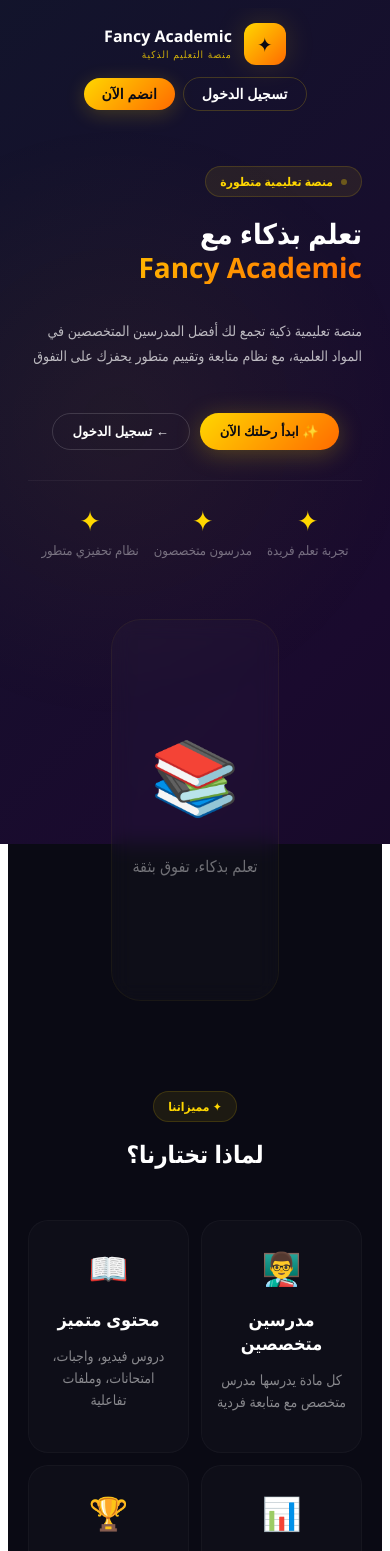
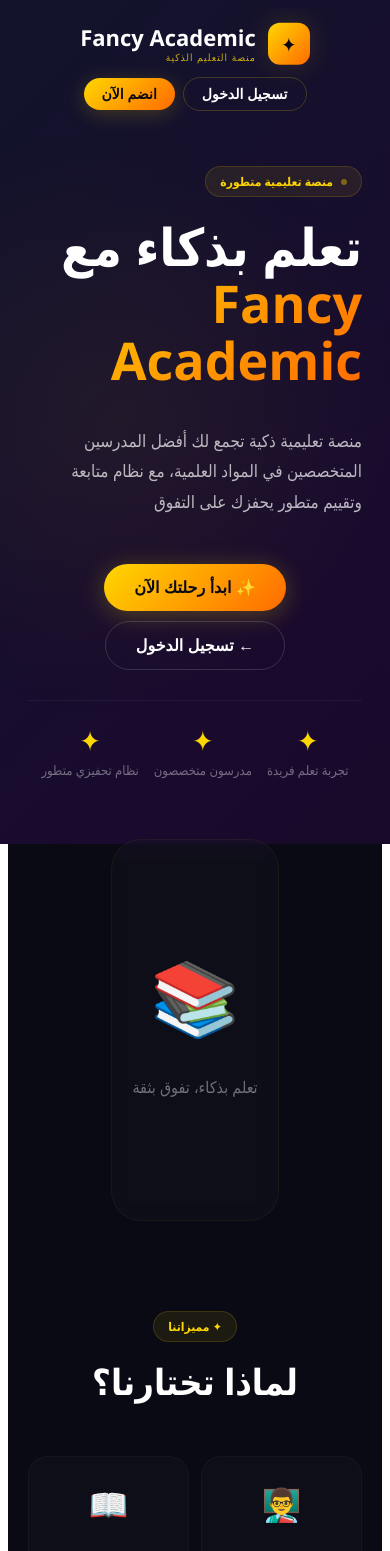
Before and after one commit to fancyacademic-design/fancy-academic, a Next.js app: page /platform in a window 390 px wide. Shown: the top 1551 px of the page. Built offline with nearby package versions, Linux system fonts and the light colour scheme.

Commit message:
Update page.tsx

```diff
--- a/app/platform/page.tsx
+++ b/app/platform/page.tsx
@@ -45,7 +45,7 @@
               <span style={styles.logoIcon}>✦</span>
             </div>
             <div style={styles.logoText}>
-              <h1 style={isMobile ? styles.logoMainMobile : styles.logoMain}>Fancy Academic</h1>
+              <h1 style={styles.logoMain}>Fancy Academic</h1>
               <p style={styles.logoSub}>منصة التعليم الذكية</p>
             </div>
           </div>
@@ -69,21 +69,21 @@
               منصة تعليمية متطورة
             </div>
 
-            <h1 style={isMobile ? styles.heroTitleMobile : styles.heroTitle}>
+            <h1 style={styles.heroTitle}>
               تعلم بذكاء مع
               <span style={styles.heroHighlight}> Fancy Academic</span>
             </h1>
 
-            <p style={isMobile ? styles.heroDescriptionMobile : styles.heroDescription}>
+            <p style={styles.heroDescription}>
               منصة تعليمية ذكية تجمع لك أفضل المدرسين المتخصصين في المواد العلمية،
               مع نظام متابعة وتقييم متطور يحفزك على التفوق
             </p>
 
             <div style={isMobile ? styles.heroButtonsMobile : styles.heroButtons}>
-              <button style={isMobile ? styles.primaryButtonMobile : styles.primaryButton} onClick={() => router.push('/register')}>
+              <button style={styles.primaryButton} onClick={() => router.push('/register')}>
                 ✨ ابدأ رحلتك الآن
               </button>
-              <button style={isMobile ? styles.secondaryButtonMobile : styles.secondaryButton} onClick={() => router.push('/login')}>
+              <button style={styles.secondaryButton} onClick={() => router.push('/login')}>
                 ← تسجيل الدخول
               </button>
             </div>
@@ -117,7 +117,7 @@
         <div style={styles.features}>
           <div style={styles.featuresHeader}>
             <span style={styles.featuresBadge}>✦ مميزاتنا</span>
-            <h2 style={isMobile ? styles.featuresTitleMobile : styles.featuresTitle}>لماذا تختارنا؟</h2>
+            <h2 style={styles.featuresTitle}>لماذا تختارنا؟</h2>
           </div>
 
           <div style={isMobile ? styles.featuresGridMobile : styles.featuresGrid}>
@@ -150,8 +150,8 @@
         <div style={styles.subjectsSection}>
           <div style={styles.sectionHeader}>
             <span style={styles.sectionBadge}>✦ المواد</span>
-            <h2 style={isMobile ? styles.sectionTitleMobile : styles.sectionTitle}>مواد تعليمية متخصصة</h2>
-            <p style={isMobile ? styles.sectionSubtitleMobile : styles.sectionSubtitle}>
+            <h2 style={styles.sectionTitle}>مواد تعليمية متخصصة</h2>
+            <p style={styles.sectionSubtitle}>
               نوفر لك مجموعة متنوعة من المواد التعليمية المتخصصة التي تلبي احتياجاتك،
               مع محتوى متكامل يضمن لك الفهم العميق والإتقان
             </p>
@@ -187,8 +187,8 @@
         <div style={styles.supportSection}>
           <div style={styles.supportCard}>
             <div style={styles.supportContent}>
-              <h2 style={isMobile ? styles.supportTitleMobile : styles.supportTitle}>💬 تواصل مع الدعم</h2>
-              <p style={isMobile ? styles.supportTextMobile : styles.supportText}>
+              <h2 style={styles.supportTitle}>💬 تواصل مع الدعم</h2>
+              <p style={styles.supportText}>
                 لديك استفسار أو تحتاج مساعدة؟ فريق الدعم جاهز لمساعدتك في أي وقت
               </p>
               <a
@@ -205,9 +205,9 @@
         <div style={styles.ctaSection}>
           <div style={styles.ctaCard}>
             <div style={styles.ctaContent}>
-              <h2 style={isMobile ? styles.ctaTitleMobile : styles.ctaTitle}>ابدأ رحلتك التعليمية اليوم</h2>
-              <p style={isMobile ? styles.ctaTextMobile : styles.ctaText}>انضم إلى Fancy Academic واستمتع بتجربة تعليمية متطورة</p>
-              <button style={isMobile ? styles.ctaButtonMobile : styles.ctaButton} onClick={() => router.push('/register')}>
+              <h2 style={styles.ctaTitle}>ابدأ رحلتك التعليمية اليوم</h2>
+              <p style={styles.ctaText}>انضم إلى Fancy Academic واستمتع بتجربة تعليمية متطورة</p>
+              <button style={styles.ctaButton} onClick={() => router.push('/register')}>
                 ✦ إنشاء حساب مجاني
               </button>
             </div>
@@ -255,6 +255,96 @@
         @keyframes pulse {
           0%, 100% { opacity: 0.3; }
           50% { opacity: 0.6; }
+        }
+
+        /* ✅ ✅ التعديلات بس للموبايل - الكمبيوتر زي ما هو */
+        @media (max-width: 768px) {
+          .hero-title {
+            font-size: 28px !important;
+          }
+          .hero-description {
+            font-size: 14px !important;
+          }
+          .primary-button {
+            padding: 10px 20px !important;
+            font-size: 13px !important;
+          }
+          .secondary-button {
+            padding: 10px 20px !important;
+            font-size: 13px !important;
+          }
+          .features-title {
+            font-size: 24px !important;
+          }
+          .section-title {
+            font-size: 24px !important;
+          }
+          .section-subtitle {
+            font-size: 13px !important;
+          }
+          .support-title {
+            font-size: 20px !important;
+          }
+          .support-text {
+            font-size: 13px !important;
+          }
+          .cta-title {
+            font-size: 22px !important;
+          }
+          .cta-text {
+            font-size: 13px !important;
+          }
+          .cta-button {
+            padding: 10px 20px !important;
+            font-size: 13px !important;
+          }
+          .logo-main {
+            font-size: 16px !important;
+          }
+          .nav-button {
+            font-size: 12px !important;
+            padding: 6px 14px !important;
+          }
+          .nav-button-primary {
+            font-size: 12px !important;
+            padding: 6px 14px !important;
+          }
+          .stat-number {
+            font-size: 20px !important;
+          }
+          .stat-label {
+            font-size: 10px !important;
+          }
+          .feature-title {
+            font-size: 14px !important;
+          }
+          .feature-text {
+            font-size: 11px !important;
+          }
+          .subject-title {
+            font-size: 14px !important;
+          }
+          .subject-desc {
+            font-size: 10px !important;
+          }
+          .main-icon {
+            font-size: 50px !important;
+          }
+          .image-text {
+            font-size: 13px !important;
+          }
+          .footer-title {
+            font-size: 16px !important;
+          }
+          .footer-text {
+            font-size: 12px !important;
+          }
+          .footer-link {
+            font-size: 12px !important;
+          }
+          .copyright {
+            font-size: 10px !important;
+          }
         }
       `}</style>
     </div>
@@ -344,13 +434,6 @@
   },
   logoMain: {
     fontSize: '22px',
-    fontWeight: '800',
-    color: 'white',
-    margin: 0,
-    lineHeight: 1.2,
-  },
-  logoMainMobile: {
-    fontSize: '16px',
     fontWeight: '800',
     color: 'white',
     margin: 0,
@@ -454,12 +537,6 @@
     lineHeight: 1.1,
     margin: 0,
   },
-  heroTitleMobile: {
-    fontSize: '28px',
-    fontWeight: '800',
-    lineHeight: 1.2,
-    margin: 0,
-  },
   heroHighlight: {
     display: 'block',
     background: 'linear-gradient(135deg, #FFD700, #FF6B00)',
@@ -471,12 +548,6 @@
     color: 'rgba(255, 255, 255, 0.7)',
     lineHeight: 1.8,
     maxWidth: '500px',
-  },
-  heroDescriptionMobile: {
-    fontSize: '14px',
-    color: 'rgba(255, 255, 255, 0.7)',
-    lineHeight: 1.8,
-    maxWidth: '100%',
   },
   heroButtons: {
     display: 'flex',
@@ -506,21 +577,6 @@
     boxShadow: '0 4px 25px rgba(255, 215, 0, 0.25)',
     transition: 'all 0.3s',
   },
-  primaryButtonMobile: {
-    padding: '10px 20px',
-    background: 'linear-gradient(135deg, #FFD700, #FF6B00)',
-    color: '#0a0a14',
-    border: 'none',
-    borderRadius: '50px',
-    fontSize: '13px',
-    fontWeight: '700',
-    cursor: 'pointer',
-    display: 'flex',
-    alignItems: 'center',
-    gap: '8px',
-    boxShadow: '0 4px 25px rgba(255, 215, 0, 0.25)',
-    transition: 'all 0.3s',
-  },
   secondaryButton: {
     padding: '14px 30px',
     background: 'transparent',
@@ -533,20 +589,6 @@
     display: 'flex',
     alignItems: 'center',
     gap: '10px',
-    transition: 'all 0.3s',
-  },
-  secondaryButtonMobile: {
-    padding: '10px 20px',
-    background: 'transparent',
-    color: 'white',
-    border: '1px solid rgba(255, 255, 255, 0.15)',
-    borderRadius: '50px',
-    fontSize: '13px',
-    fontWeight: '600',
-    cursor: 'pointer',
-    display: 'flex',
-    alignItems: 'center',
-    gap: '8px',
     transition: 'all 0.3s',
   },
   stats: {
@@ -636,11 +678,6 @@
     fontWeight: '800',
     margin: 0,
   },
-  featuresTitleMobile: {
-    fontSize: '24px',
-    fontWeight: '800',
-    margin: 0,
-  },
   featuresGrid: {
     display: 'grid',
     gridTemplateColumns: 'repeat(4, 1fr)',
@@ -697,25 +734,12 @@
     fontWeight: '800',
     margin: 0,
   },
-  sectionTitleMobile: {
-    fontSize: '24px',
-    fontWeight: '800',
-    margin: 0,
-  },
   sectionSubtitle: {
     fontSize: '16px',
     color: 'rgba(255, 255, 255, 0.4)',
     maxWidth: '600px',
     margin: '10px auto 0',
     lineHeight: 1.8,
-  },
-  sectionSubtitleMobile: {
-    fontSize: '13px',
-    color: 'rgba(255, 255, 255, 0.4)',
-    maxWidth: '100%',
-    margin: '10px auto 0',
-    lineHeight: 1.8,
-    padding: '0 10px',
   },
   subjectsGrid: {
     display: 'grid',
@@ -769,21 +793,10 @@
     fontWeight: '700',
     marginBottom: '15px',
   },
-  supportTitleMobile: {
-    fontSize: '20px',
-    fontWeight: '700',
-    marginBottom: '12px',
-  },
   supportText: {
     fontSize: '16px',
     color: 'rgba(255, 255, 255, 0.5)',
     marginBottom: '25px',
-    lineHeight: 1.8,
-  },
-  supportTextMobile: {
-    fontSize: '13px',
-    color: 'rgba(255, 255, 255, 0.5)',
-    marginBottom: '20px',
     lineHeight: 1.8,
   },
   supportButton: {
@@ -817,20 +830,10 @@
     fontWeight: '800',
     marginBottom: '15px',
   },
-  ctaTitleMobile: {
-    fontSize: '22px',
-    fontWeight: '800',
-    marginBottom: '12px',
-  },
   ctaText: {
     fontSize: '16px',
     color: 'rgba(255, 255, 255, 0.5)',
     marginBottom: '25px',
-  },
-  ctaTextMobile: {
-    fontSize: '13px',
-    color: 'rgba(255, 255, 255, 0.5)',
-    marginBottom: '20px',
   },
   ctaButton: {
     padding: '14px 32px',
@@ -839,18 +842,6 @@
     border: 'none',
     borderRadius: '50px',
     fontSize: '16px',
-    fontWeight: '700',
-    cursor: 'pointer',
-    boxShadow: '0 4px 25px rgba(255, 215, 0, 0.2)',
-    transition: 'all 0.3s',
-  },
-  ctaButtonMobile: {
-    padding: '10px 20px',
-    background: 'linear-gradient(135deg, #FFD700, #FF6B00)',
-    color: '#0a0a14',
-    border: 'none',
-    borderRadius: '50px',
-    fontSize: '13px',
     fontWeight: '700',
     cursor: 'pointer',
     boxShadow: '0 4px 25px rgba(255, 215, 0, 0.2)',
```
